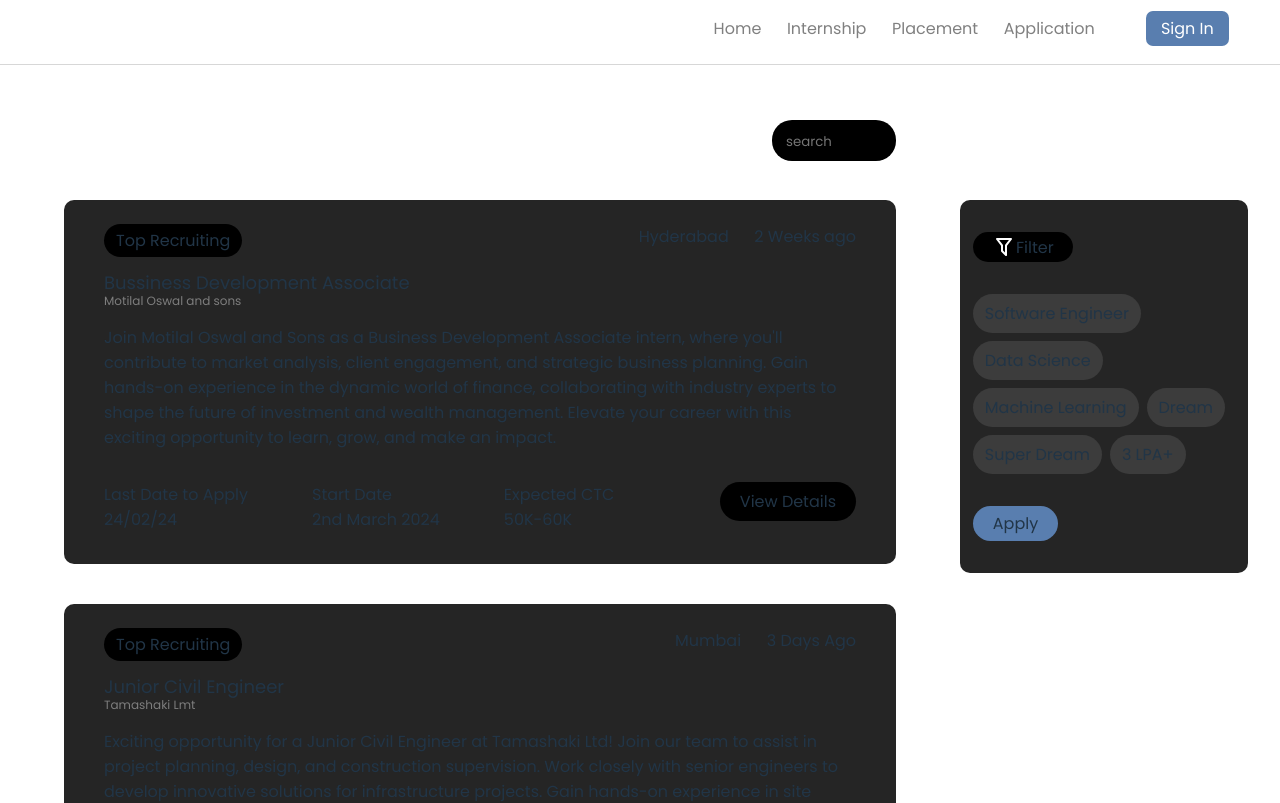
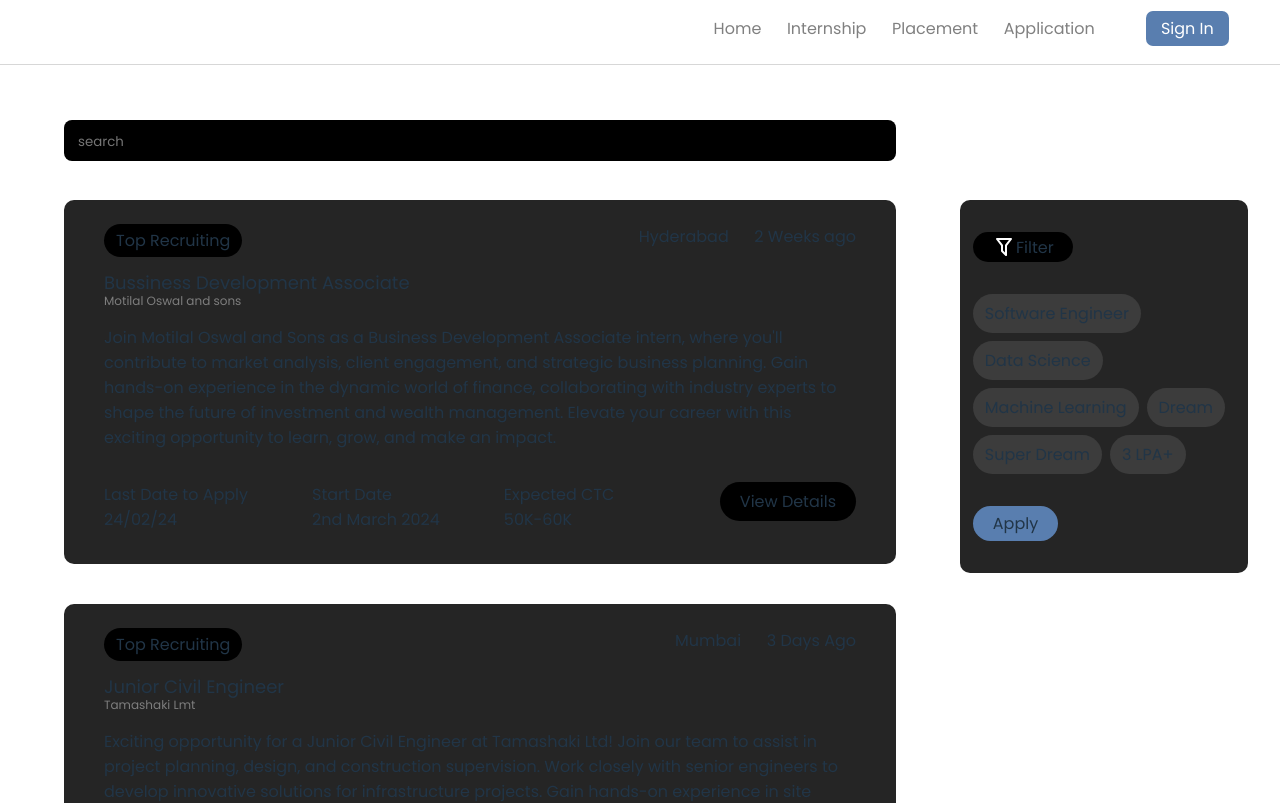
Before and after one commit to puneethx/FrameX, a React (Vite) app: page /internship in a window 1280 px wide. Shown: the top 803 px of the page. Built offline with nearby package versions, Linux system fonts and the light colour scheme.

Commit message:
search bar change

```diff
--- a/src/Pages/Internship/Internship.scss
+++ b/src/Pages/Internship/Internship.scss
@@ -2,6 +2,7 @@
     display: flex;
     width: 100%;
     margin-bottom: 10vh;
+
     .left{
         flex: 3;
         display: flex;
@@ -10,12 +11,13 @@
         align-items: center;
         position: relative;
         padding-top: 10vh;
-        .search{
+        .search-btn{
             padding: 8px 12px;
             position: absolute;
-            border-radius: 20px;
+            border-radius: 8px;
             background-color: black;
-            right: 5vw;
+            left: 5vw;
+            right: 5dvw;
             top: 5vh;
             height: fit-content;
             input{
--- a/src/Pages/Internship/Intership.jsx
+++ b/src/Pages/Internship/Intership.jsx
@@ -6,7 +6,7 @@ const Intership = () => {
   return (
     <div className='Internship'>
       <div className="left">
-        <div className="search">
+        <div className="search-btn">
           <input type="text" placeholder='search' />
         </div>
         <div className="card">
--- a/src/Pages/Placement/Placement.jsx
+++ b/src/Pages/Placement/Placement.jsx
@@ -260,6 +260,7 @@ const Placement = () => {
                     </div>
                 </div>
             </div>
+            <h1>Testimonials</h1>
             <div className="cards">
                 <div className="card">
                     <div className="cardtop">
@@ -286,7 +287,7 @@ const Placement = () => {
                         </div>
                         <div className="cardright">
                             <p className='name'>Rahul Tripati</p>
-                            <p className='grey'>Business Development Associate,</p>
+                            <p className='grey'>Business Development</p>
                             <p className="grey">Motilal Oswal and sons</p>
                         </div>
                     </div>
--- a/src/Pages/Placement/Placement.scss
+++ b/src/Pages/Placement/Placement.scss
@@ -21,9 +21,9 @@
             .search {
                 padding: 8px 12px;
                 position: absolute;
-                border-radius: 20px;
+                border-radius: 8px;
                 background-color: black;
-                right: 5vw;
+                left: 5vw;
                 top: 5vh;
                 height: fit-content;
 
@@ -166,9 +166,9 @@
 
     .cards {
         display: flex;
-        gap: 2vw;
+        gap: 3vw;
         z-index: 1;
-        margin-top: 34vh;
+        margin-top: 2vh;
         margin-left: 18vw;
         flex-wrap: wrap;
 
```
